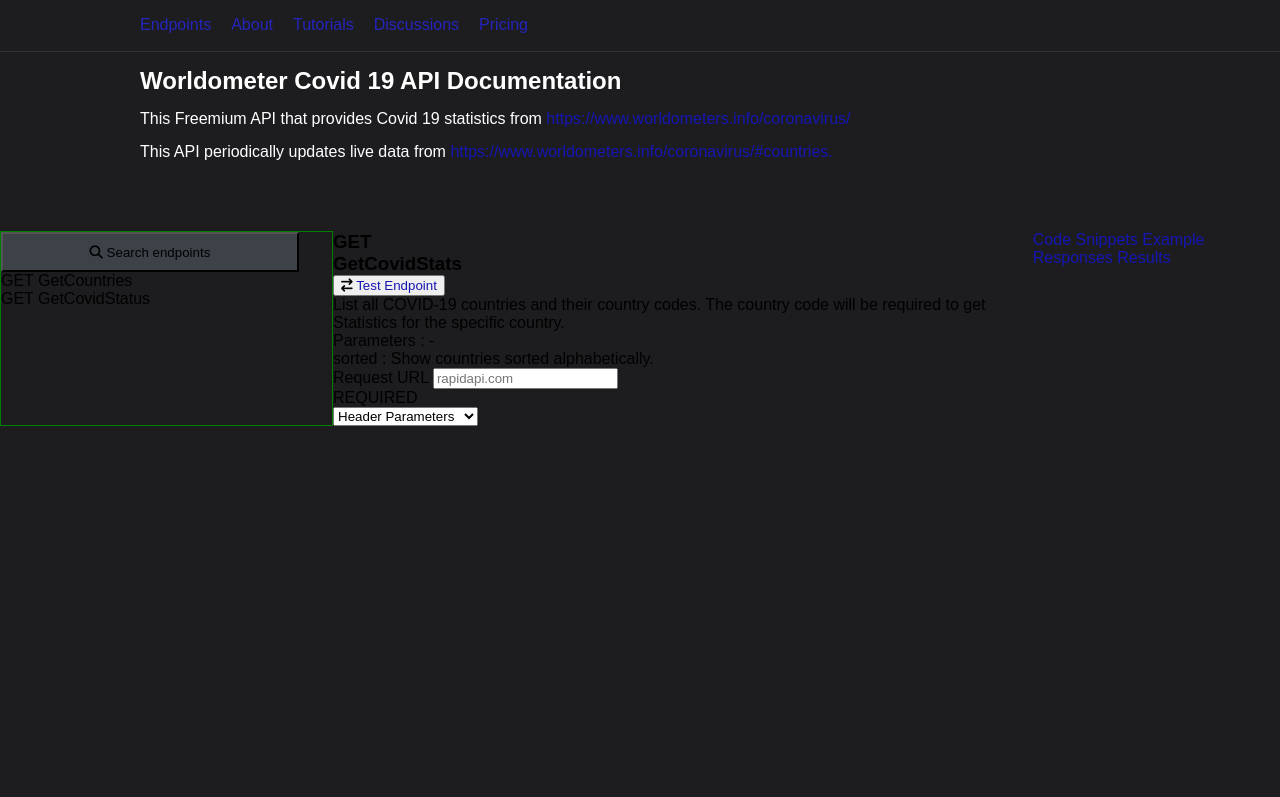
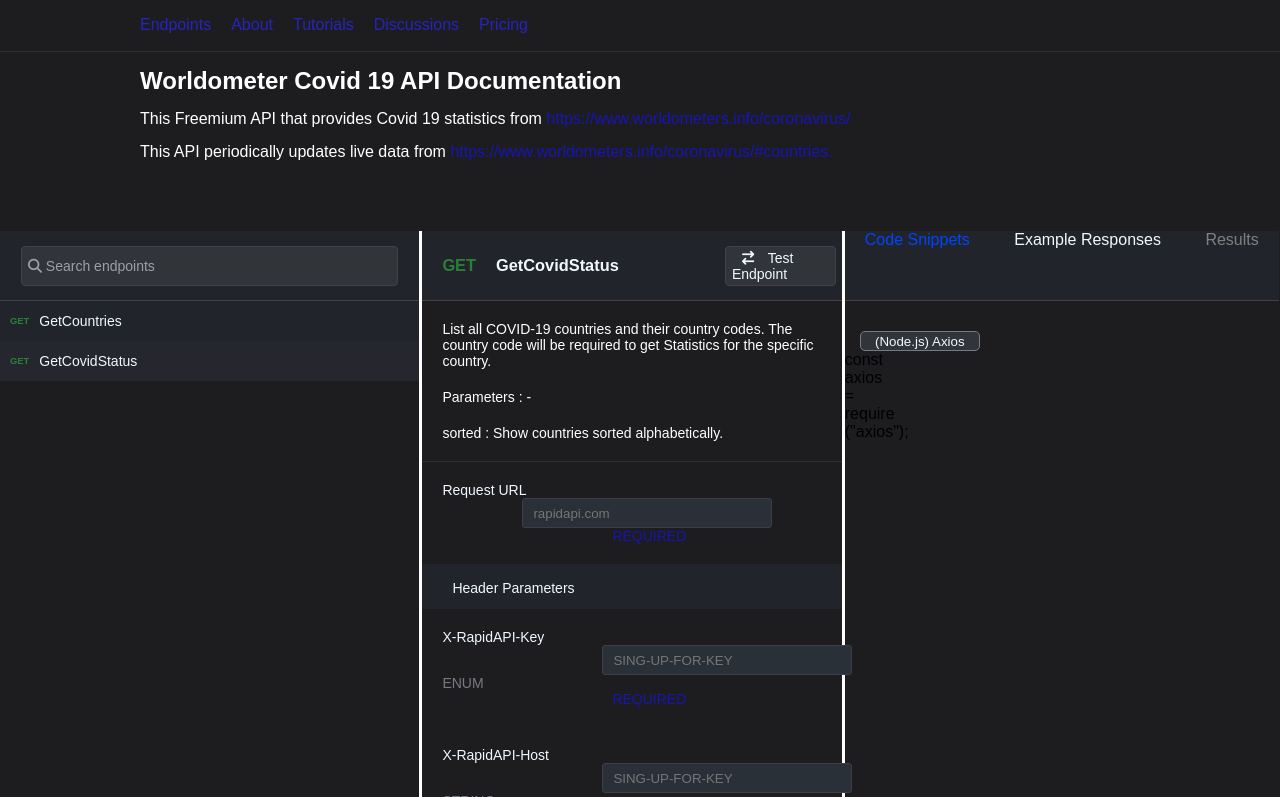
Before and after one commit to ajlalomnicanin/IT-Camp, a plain HTML site: page HTML-CSS/20.cas/index3.html in a window 1280 px wide. Shown: the part 155-952 px from the top of the page. Before the commit the page ends 800 px from the top, so only its background shows below. Drawn offline with Linux system fonts and the light colour scheme.

Commit message:
getbootstrap

```diff
--- a/HTML-CSS/20.cas/index3.html
+++ b/HTML-CSS/20.cas/index3.html
@@ -86,41 +86,46 @@
         >
       </p>
     </section>
+
     <div class="sectionn">
       <div class="twooo">
         <div class="twoo">
           <button>
             <i class="fa-solid fa-magnifying-glass iconn"></i> Search endpoints
           </button>
-          <!-- <label for="search"></label>
-          <input
-            type="search"
-            id="search"
-            name="search"
-            placeholder="Search endpoints"
-          /> -->
-        </div>
-        <p>GET GetCountries</p>
-        <p>GET GetCovidStatus</p>
         </div>
 
-      <div class="two">
-        <div>
-          <h3>GET</h3>
-          <h3>GetCovidStats</h3>
+        <div class="flex">
+          <h6>GET</h6>
+          <p>GetCountries</p>
         </div>
-        <div>
-          <button>
+
+        <div class="flex flex1">
+          <h6>GET</h6>
+          <p>GetCovidStatus</p>
+        </div>
+      </div>
+
+      <div class="twooo">
+        <div class="twoo">
+          <div class="three" style="display: flex">
+            <h3 style="color: rgb(42, 128, 55)">GET</h3>
+            <h3>GetCovidStatus</h3>
+          </div>
+          <div class="btn">
+            <button style="color: aliceblue">
               <i class="fa-solid fa-arrow-right-arrow-left"></i>
               <a
+                style="color: aliceblue"
                 href="https://rapidapi.com/auth/sign-up?referral=/Shouvik/api/worldometer-covid-19/"
                 >Test Endpoint</a
               >
             </button>
           </div>
+        </div>
 
-        <div>
-          <div>
+        <div class="bottom">
+          <div class="paragraf">
             <p>
               List all COVID-19 countries and their country codes. The country
               code will be required to get Statistics for the specific country.
@@ -128,35 +133,68 @@
             <p>Parameters : -</p>
             <p>sorted : Show countries sorted alphabetically.</p>
           </div>
-          <div>
-            <p></p>
+
+          <div class="label1">
             <label for="search">Request URL</label>
             <input
+              style="color: aliceblue"
               type="search"
               name="search"
               id="search"
               placeholder="rapidapi.com"
             />
             <br />
-            <label for="search">REQUIRED</label>
+            <a href="#">REQUIRED</a>
           </div>
 
-          <div>
-            <label for="parameters"></label>
-            <select id="parameters" name="parameters">
-              <option value="Header Parameters" selected>
-                Header Parameters
-              </option>
-              <option value="Optional Parameters">Optional Parameters</option>
-            </select>
+          <div class="parameters">
+            <p>Header Parameters</p>
+          </div>
+          <div class="label1 labell">
+            <label for="parameters">X-RapidAPI-Key</label>
+            <input
+              style="color: aliceblue"
+              type="search"
+              name="search"
+              id="search"
+              placeholder="SING-UP-FOR-KEY"
+            />
+            <br />
+            <p>ENUM</p>
+            <a href="#">REQUIRED</a>
+          </div>
+          <div class="label1 labell">
+            <label for="parameters">X-RapidAPI-Host</label>
+            <input
+              style="color: aliceblue"
+              type="search"
+              name="search"
+              id="search"
+              placeholder="SING-UP-FOR-KEY"
+            />
+            <br />
+            <p>STRING</p>
+            <a href="#">REQUIRED</a>
+            <div class="parameters optional">
+              <p>Optional Parameters</p>
             </div>
           </div>
         </div>
-      <div class="two">
-        <a href="#">Code Snippets</a>
-        <a href="#">Example Responses</a>
-        <a href="#">Results</a>
       </div>
+      <div class="end">
+        <div class="end1">
+          <a style="color: rgb(0, 68, 255)" href="#">Code Snippets</a>
+          <a style="color: aliceblue" href="#">Example Responses</a>
+          <a style="color: gray" href="#">Results</a>
+        </div>
+        <button class="btn1"> (Node.js) Axios </button>
+       <div >
+         <p class="svetlo plava">const </p>
+         <p class="tamno plava">axios </p> =
+         <p>require</p>
+         <p>("axios");</p>
+     </div>
+
     </div>
   </body>
 </html>
--- a/HTML-CSS/20.cas/style3.css
+++ b/HTML-CSS/20.cas/style3.css
@@ -173,13 +173,150 @@ a {
   display: flex;
 }
 .twooo {
-  border: 1px solid green;
+  /* border: 1px solid green; */
   width: 33%;
+  border-right: 3px solid white;
   /* height:70px ; vrati se posle */
+  height: 100vh;
+  font-size: 14px;
+}
+.twoo {
+  width: 100%;
+  height: 70px;
+  background-color: rgb(33, 37, 43);
+  border-bottom: 1px solid #424246;
 }
 .twoo button {
   width: 90%;
   height: 40px;
-  background-color: #3d4248;
+  margin: 15px 5%;
+  text-align: left;
+  background-color: #31353a;
+  color: #9da0a8;
+  font-size: 14px;
+  border: 1px solid #424246;
+  border-radius: 4px;
+}
+.twoo button:hover {
+  border: 1px solid rgb(16, 119, 203);
+}
+.flex {
+  display: flex;
+  width: 100%;
+  height: 40px;
+  background-color: rgb(33, 37, 43);
+  border: none;
+}
+.flex1 {
+  background-color: rgb(37, 38, 46);
+}
+.flex:hover {
+  background-color: rgb(13, 15, 34);
+}
+.flex h6 {
+  color: rgb(42, 128, 55);
+  padding: 0px 10px;
+  margin: auto 0px;
+}
+.flex p {
+  color: aliceblue;
+  margin: auto 0px;
+}
+.three {
+  color: aliceblue;
+  margin: auto 0px;
+  font-size: 14px;
+}
+.three h3 {
+  padding-left: 20px;
+}
+.twoo {
+  display: flex;
+}
+.btn {
+  width: 180px;
+  margin-left: 100px;
+}
+.btn i {
+  margin: 0px 10px;
+}
+.paragraf {
+  color: white;
+}
+.paragraf p {
+  margin: 20px;
+}
+.label1 {
+  border-top: 1px solid #2f2f31;
+  color: aliceblue;
+  padding: 20px;
+  padding-right: 7px;
+}
 
+.label1 input {
+  width: 250px;
+  height: 30px;
+  background-color: #2a3038;
+  border: 1px solid #3e3e4a;
+  border-radius: 3px;
+  padding-left: 10px;
+  margin-left: 80px;
 }
+
+.label1 a {
+  padding-left: 170px;
+}
+.parameters {
+  width: 100%;
+  height: 45px;
+  background-color: rgb(33, 37, 43);
+  color: aliceblue;
+  padding-top: 16px;
+  padding-left: 30px;
+}
+.label1 select {
+  width: 250px;
+  height: 30px;
+  background-color: #2a3038;
+  border: 1px solid #3e3e4a;
+  border-radius: 3px;
+  padding-left: 10px;
+}
+.labell input {
+  margin-left: 160px;
+}
+.labell p {
+  color: #777a80;
+}
+.labell {
+  border: none;
+}
+.optional {
+  width: 100%;
+  margin-top: 30px;
+  color: aliceblue;
+}
+.end1 {
+
+  width:100%;
+  height: 70px;
+  background-color: rgb(33, 37, 43);
+  border-bottom: 1px solid #424246;
+}
+.end1 a {
+  /* ovde */
+  padding: 20px;
+}
+.btn1 {
+  margin-top: 30px;
+  margin-left: 15px;
+  width: 120px;
+  height: 20px;
+  background-color: #31353a;
+  color: aliceblue;
+  border-radius: 5px;
+  border: 1px solid #777a80;
+}
+.btn1:hover {
+  border: 1px solid rgb(3, 125, 201);
+}
```
Also changed, not shown: HTML-CSS/25.cas/index3.html (+54 -14 lines), HTML-CSS/25.cas/style3.css (+67 -4 lines), HTML-CSS/26.cas/index.html (added, +72 -0 lines), HTML-CSS/25.cas/Arsenal.png (added), HTML-CSS/25.cas/Aston.vila.png (added), HTML-CSS/25.cas/Brentford.png (added), HTML-CSS/25.cas/Brighton.png (added), HTML-CSS/25.cas/Chelsea.png (added), HTML-CSS/25.cas/Crystal.png (added), HTML-CSS/25.cas/Everton.png (added), HTML-CSS/25.cas/Fulham.png (added), HTML-CSS/25.cas/Leeds United.png (added), HTML-CSS/25.cas/background.jpg (added), HTML-CSS/25.cas/bournemont1.png (added), 4 more files. Lines whose indentation alone changed are shown as unchanged.
